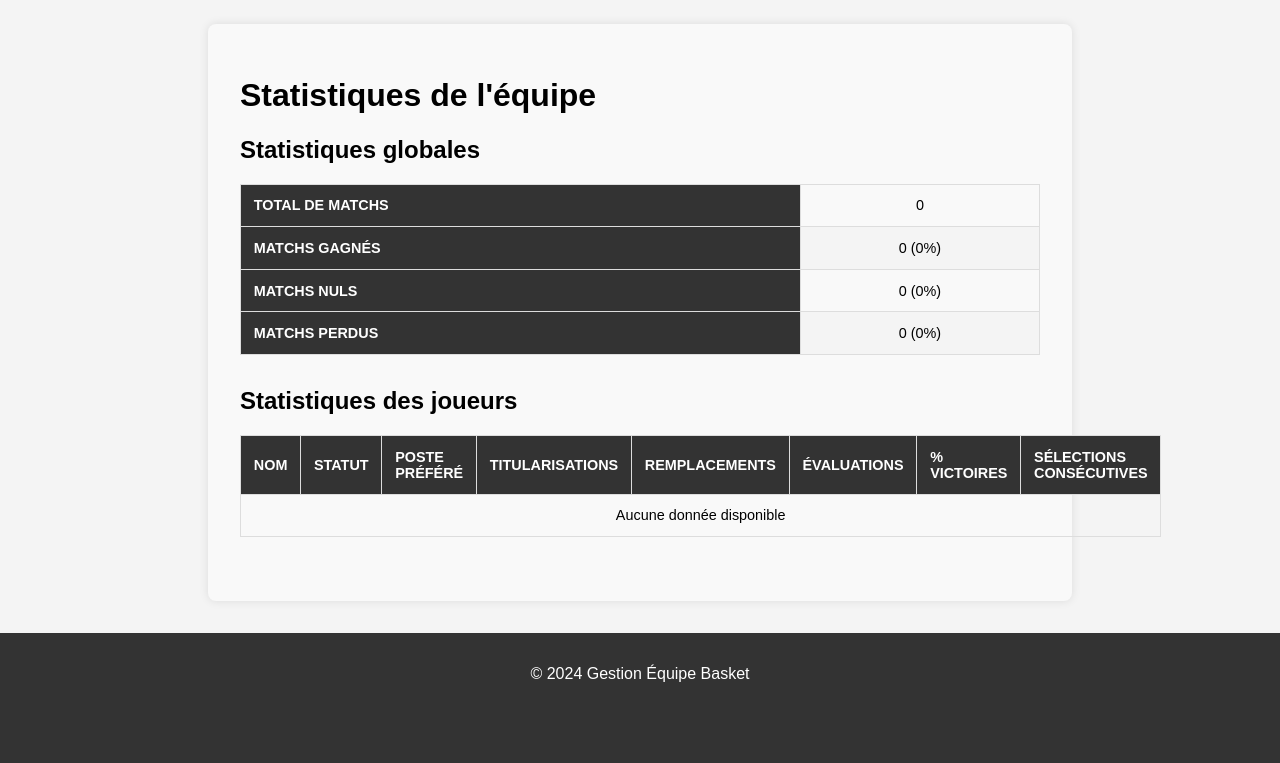
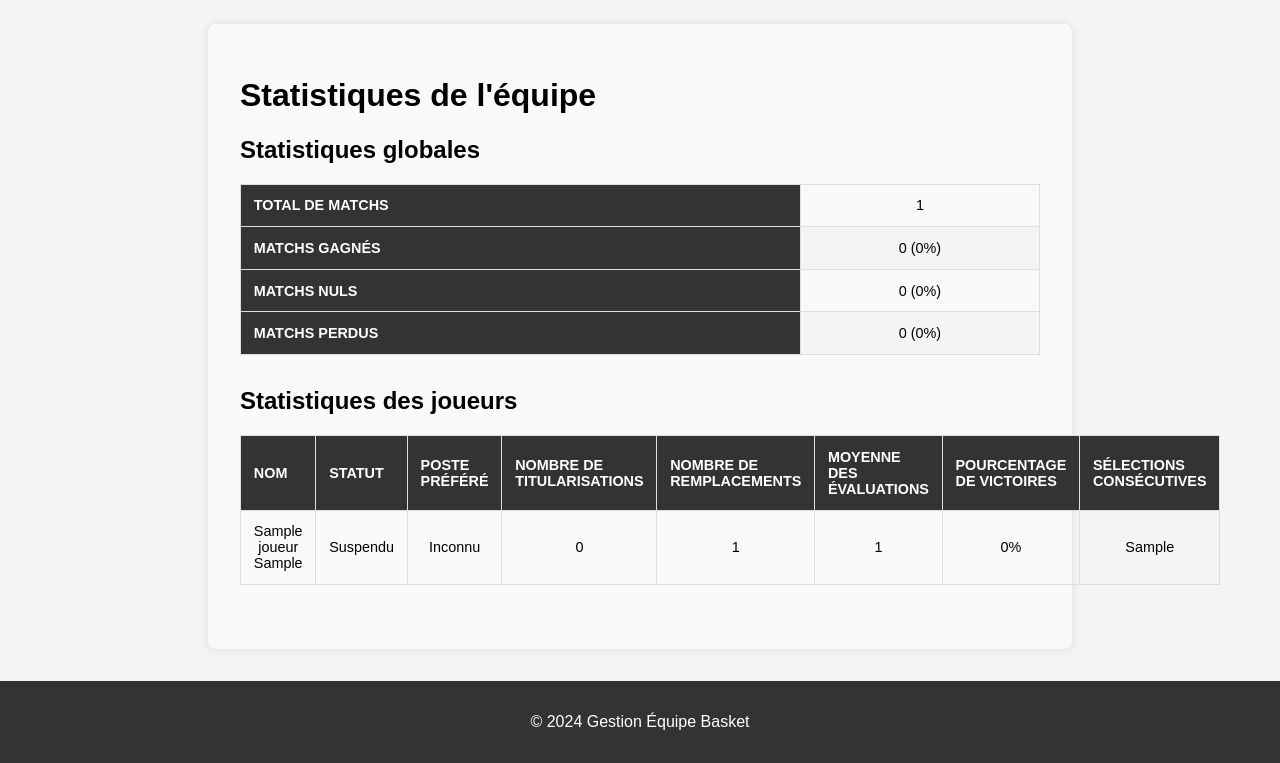
Before and after one commit to amine-m47/projet_gestion_equipe_basket, a PHP site: page /index.php in a window 1280 px wide. Shown: the part 138-901 px from the top of the page. Before the commit the page ends 820 px from the top, so only its background shows below. Run offline with PHP 8.4, Linux system fonts and the light colour scheme; tables that the repository leaves empty or names only in its code hold one stand-in row (values such as "Sample post").

Commit message:
Page statistique mais ça MARCHE youpi

```diff
--- a/controllers/StatsController.php
+++ b/controllers/StatsController.php
@@ -16,7 +16,7 @@ class StatsController {
         $statsJoueurs = getJoueurStats($this->pdo);
 
         // Debug : Vérifiez les données récupérées
-       // var_dump($statsEquipe);
+        //var_dump($statsEquipe);
         //var_dump($statsJoueurs);
 
         // Charger la vue avec les données
--- a/lib/statistiques_lib.php
+++ b/lib/statistiques_lib.php
@@ -3,13 +3,13 @@ function getEquipeStats($pdo) {
     // Requête SQL pour obtenir les statistiques globales de l'équipe
     $stmt = $pdo->query('
         SELECT
-            COUNT(DISTINCT `match`.id_match) AS total,
-            CAST(SUM(CASE WHEN `match`.resultat = "2" THEN 1 ELSE 0 END) AS UNSIGNED) AS gagnes,
-            CAST(SUM(CASE WHEN `match`.resultat = "1" THEN 1 ELSE 0 END) AS UNSIGNED) AS nuls,
-            CAST(SUM(CASE WHEN `match`.resultat = "0" THEN 1 ELSE 0 END) AS UNSIGNED) AS perdus
-        FROM `match`
-        INNER JOIN participer ON `match`.id_match = participer.id_match
-        WHERE `match`.resultat IS NOT NULL
+    COUNT(DISTINCT `match`.id_match) AS total,  -- Comptabilise tous les matchs uniques
+    CAST(SUM(CASE WHEN `match`.resultat = "2" THEN 1 ELSE 0 END) AS UNSIGNED) AS gagnes,  -- Nombre de matchs gagnés
+    CAST(SUM(CASE WHEN `match`.resultat = "1" THEN 1 ELSE 0 END) AS UNSIGNED) AS nuls,    -- Nombre de matchs nuls
+    CAST(SUM(CASE WHEN `match`.resultat = "0" THEN 1 ELSE 0 END) AS UNSIGNED) AS perdus   -- Nombre de matchs perdus
+FROM `match`
+WHERE `match`.resultat IS NOT NULL;  -- Filtrer les matchs où un résultat est présent
+
     ');
 
     // Vérification si des résultats ont été obtenus
@@ -38,25 +38,32 @@ function getEquipeStats($pdo) {
 
 
 function getJoueurStats($pdo) {
-    $stmt = $pdo->query('
+    $stmt = $pdo->query("
         SELECT
-            joueur.nom,
+            CONCAT(joueur.nom, ' ', joueur.prenom) AS nom_complet,
             joueur.statut,
-            MAX(participer.poste) AS poste_prefere, -- Poste préféré unique
-            COUNT(DISTINCT CASE WHEN participer.titulaire = 1 THEN participer.id_match ELSE NULL END) AS titularisations, -- Nombre de titularisations distinctes
-            COUNT(DISTINCT CASE WHEN participer.titulaire = 0 THEN participer.id_match ELSE NULL END) AS remplacements, -- Nombre de remplacements distincts
-            COUNT(DISTINCT note_personnelle.id_note) AS evaluations_count, -- Évaluations distinctes
+            CASE
+                WHEN MAX(participer.poste) = 1 THEN 'Meneur'
+                WHEN MAX(participer.poste) = 2 THEN 'Arrière'
+                WHEN MAX(participer.poste) = 3 THEN 'Ailier'
+                WHEN MAX(participer.poste) = 4 THEN 'Ailier fort'
+                WHEN MAX(participer.poste) = 5 THEN 'Pivot'
+                ELSE 'Inconnu'
+            END AS poste_prefere,                                                                                            -- Poste préféré unique
+            COUNT(DISTINCT CASE WHEN participer.titulaire = 1 THEN participer.id_match ELSE NULL END) AS titularisations,    -- Nombre de titularisations distinctes
+            COUNT(DISTINCT CASE WHEN participer.titulaire = 0 THEN participer.id_match ELSE NULL END) AS remplacements,      -- Nombre de remplacements distincts
+            COUNT(DISTINCT note_personnelle.id_note) AS evaluations_count,                                                   -- Évaluations distinctes
             ROUND(
-                (SUM(DISTINCT CASE WHEN `match`.resultat = "2" THEN 1 ELSE 0 END) * 100) /
+                (SUM(DISTINCT CASE WHEN `match`.resultat = 2 THEN 1 ELSE 0 END) * 100) /
                 NULLIF(COUNT(DISTINCT `match`.id_match), 0), 2
-            ) AS pourcentage_victoires, -- % de victoires calculé sur des matchs distincts
-            MAX(participer.titulaire) AS selections_consecutives -- Nombre maximum de titularisations consécutives
+            ) AS pourcentage_victoires,                                                                                      -- % de victoires calculé sur des matchs distincts
+            MAX(participer.titulaire) AS selections_consecutives                                                             -- Nombre maximum de titularisations consécutives
         FROM joueur
         INNER JOIN participer ON joueur.id_joueur = participer.id_joueur
         INNER JOIN `match` ON participer.id_match = `match`.id_match
         LEFT JOIN note_personnelle ON joueur.id_joueur = note_personnelle.id_joueur
-        GROUP BY joueur.id_joueur, joueur.nom, joueur.statut -- Grouper par joueur
-    ');
+        GROUP BY joueur.id_joueur, joueur.nom, joueur.statut                                                                 -- Grouper par joueur
+    ");
 
     return $stmt->fetchAll(PDO::FETCH_ASSOC);
 }
--- a/views/stats/index.php
+++ b/views/stats/index.php
@@ -7,10 +7,12 @@ require_once __DIR__ . '/../../controllers/StatsController.php';
 $controller = new StatsController($pdo);
 
 // Récupération des statistiques via le contrôleur
-$statsEquipe = null;
-$statsJoueurs = [];
+$statsEquipe = getEquipeStats($pdo);
+$statsJoueurs = getJoueurStats($pdo);
+$controller->index();
+        //var_dump($statsEquipe);
+        //var_dump($statsJoueurs);
 
-$controller->index();
 ?>
 
 <h1>Statistiques de l'équipe</h1>
@@ -19,7 +21,7 @@ $controller->index();
 <table>
     <tr>
         <th>Total de matchs</th>
-        <td><?= isset($statsEquipe['total']) ? $statsEquipe['total'] : 0 ?></td>
+        <td><?=  $statsEquipe['total'] ?></td>
     </tr>
     <tr>
         <th>Matchs gagnés</th>
@@ -57,10 +59,10 @@ $controller->index();
             <th>Nom</th>
             <th>Statut</th>
             <th>Poste préféré</th>
-            <th>Titularisations</th>
-            <th>Remplacements</th>
-            <th>Évaluations</th>
-            <th>% Victoires</th>
+            <th>Nombre de Titularisations</th>
+            <th>Nombre de Remplacements</th>
+            <th>Moyenne des évaluations</th>
+            <th>Pourcentage de Victoires</th>
             <th>Sélections consécutives</th>
         </tr>
     </thead>
@@ -68,7 +70,7 @@ $controller->index();
         <?php if (!empty($statsJoueurs)): ?>
             <?php foreach ($statsJoueurs as $joueur): ?>
                 <tr>
-                    <td><?= htmlspecialchars($joueur['nom']) ?></td>
+                    <td><?= htmlspecialchars($joueur['nom_complet']) ?></td>
                     <td><?= htmlspecialchars($joueur['statut']) ?></td>
                     <td><?= htmlspecialchars($joueur['poste_prefere'] ?? 'Non spécifié') ?></td>
                     <td><?= $joueur['titularisations'] ?? 0 ?></td>
```
